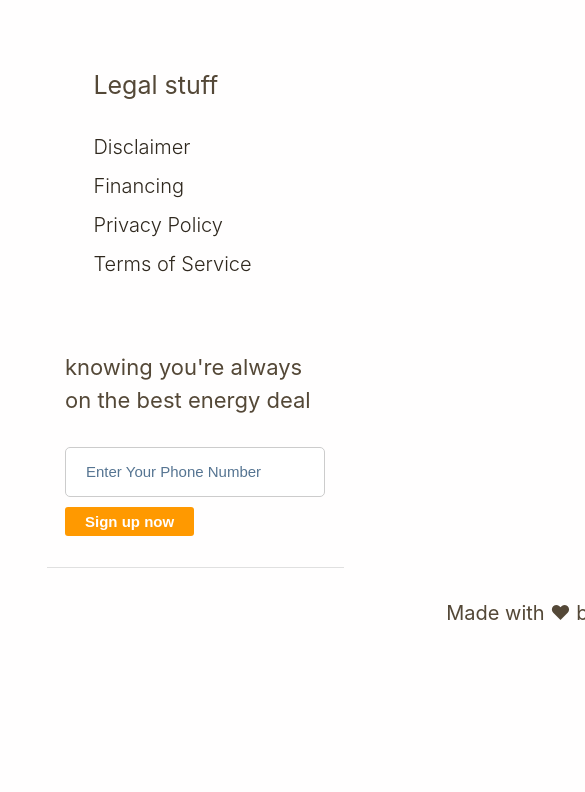
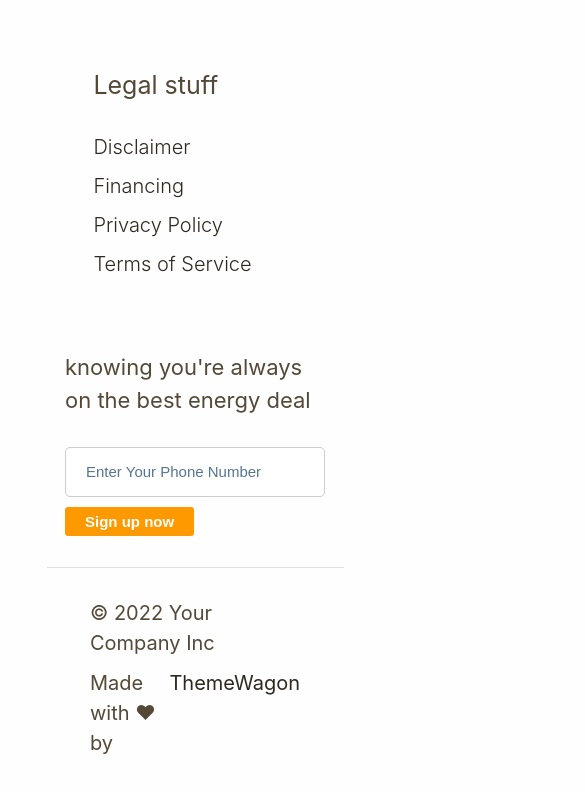
Before and after one commit to Jenny1110/Product, a plain HTML site: page index.html in a window 390 px wide. Shown: the part 10420-11212 px from the top of the page, 585 px wide, since content can reach past the window. Before the commit the page ends 11088 px from the top, so only its background shows below. Drawn offline with Linux system fonts and the light colour scheme.

Commit message:
media chages to the footer

```diff
--- a/styles.css
+++ b/styles.css
@@ -590,7 +590,7 @@ section .btn4 {
   .big7 {
     display: flex;
     flex-direction: row;
-    width: 1200px;
+    width: 100%;
     gap: 10px;
     font-weight: 400;
     padding: 10px 60px;
@@ -768,4 +768,8 @@ section .btn4 {
       flex-direction: column;
       gap: 70px;
     }
+    .big7 {
+      display: flex;
+      flex-direction: column;
+    }
   }
```
